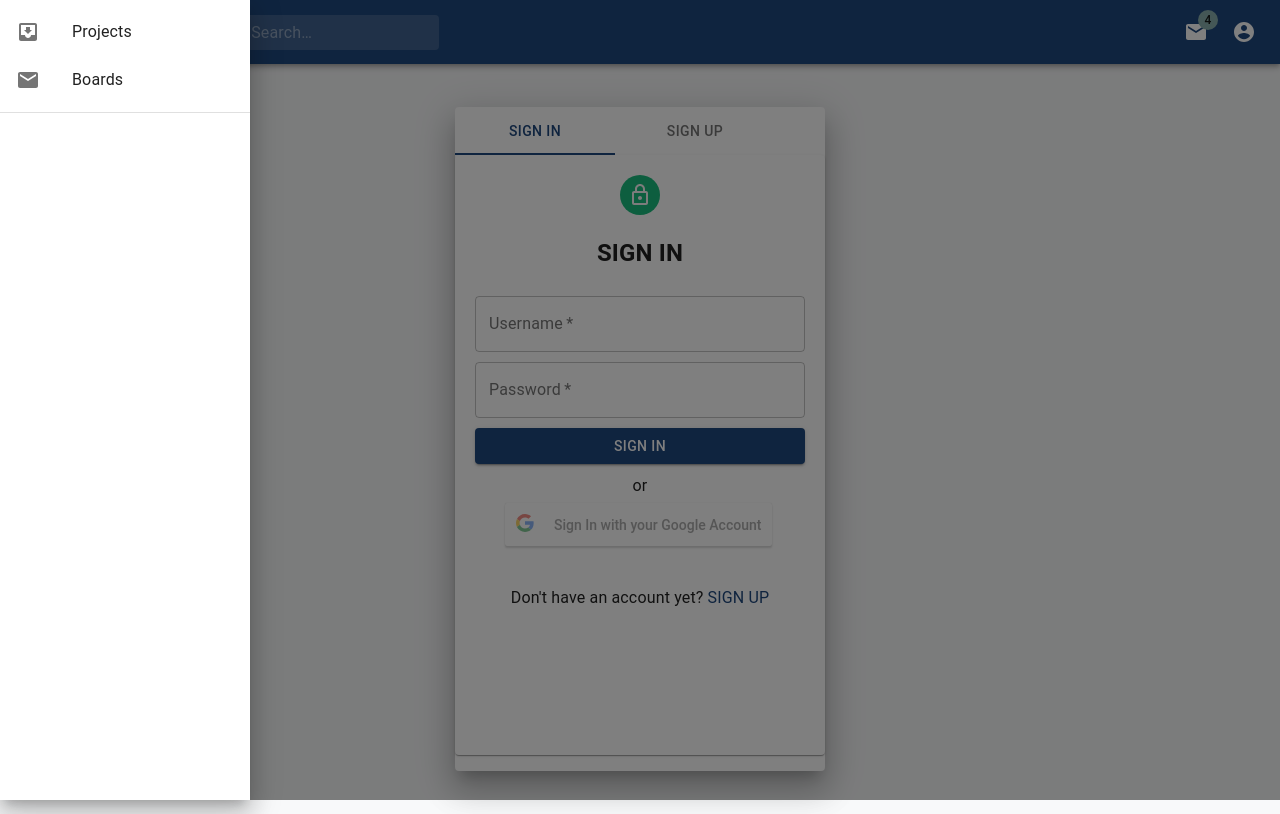
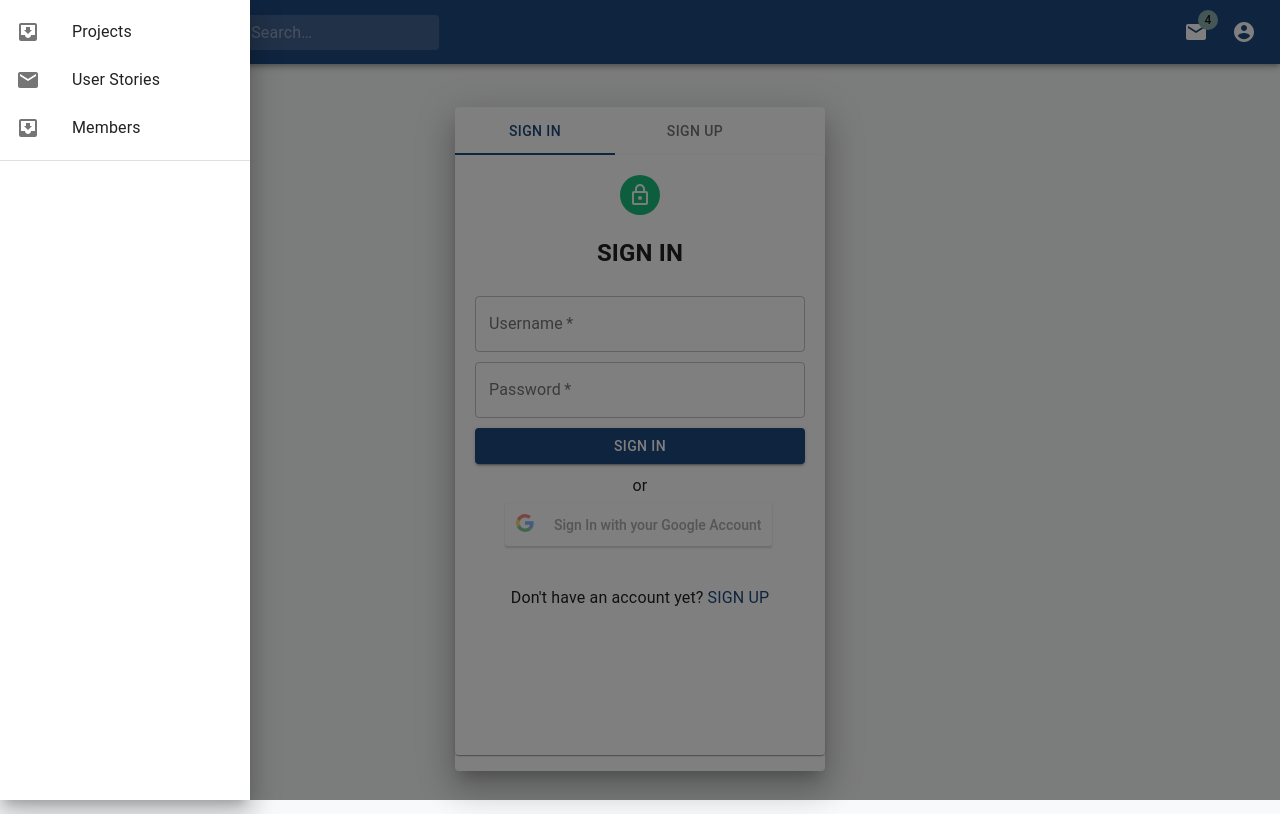
Before and after one commit to Aura313/amigoboards, a React (Create React App) app in the folder client/: page / in a window 1280 px wide. Both pictures are taken after a click on the button 36 px from the left and 32 px from the top of the page. Built offline with nearby package versions, Linux system fonts and the light colour scheme.

Commit message:
App drawer update for development

```diff
--- a/client/src/components/Navbar/AppDrawer.js
+++ b/client/src/components/Navbar/AppDrawer.js
@@ -9,7 +9,7 @@ import ListItemText from '@material-ui/core/ListItemText';
 import InboxIcon from '@material-ui/icons/MoveToInbox';
 import MailIcon from '@material-ui/icons/Mail';
 import MenuIcon from '@material-ui/icons/Menu';
-import { Link as RouterLink} from 'react-router-dom';
+import { Link as RouterLink } from 'react-router-dom';
 import { drawerStyles } from './NavbarStyles';
 
 export default function AppDrawer() {
@@ -37,14 +37,16 @@ export default function AppDrawer() {
       onKeyDown={toggleDrawer(anchor, false)}
     >
       <List>
-        {['Projects', 'Boards'].map((text, index) => (
-          <ListItem component={RouterLink} to='/projects' button  key={text}>
-            <ListItemIcon>
-              {index % 2 === 0 ? <InboxIcon /> : <MailIcon />}
-            </ListItemIcon>
-            <ListItemText primary={text} />
-          </ListItem>
-        ))}
+        {[{ title: 'Projects', path: '/projects' }, { title: 'User Stories', path: '/userStories' }, { title: 'Members', path: '/members' }].map(
+          (i, index) => (
+            <ListItem component={RouterLink} to={i.path} button key={i.title}>
+              <ListItemIcon>
+                {index % 2 === 0 ? <InboxIcon /> : <MailIcon />}
+              </ListItemIcon>
+              <ListItemText primary={i.title} />
+            </ListItem>
+          )
+        )}
       </List>
       <Divider />
     </div>
```
